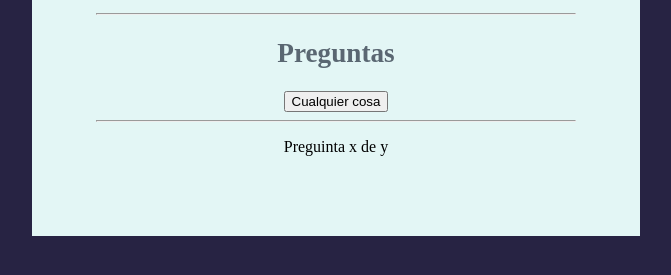
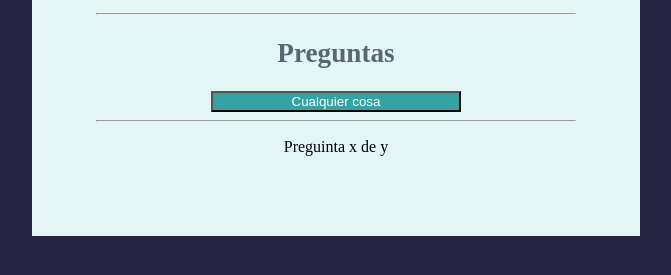
Before and after one commit to Shmarte1970/InglesAR, a website built with Vite: page index.html in a window 1280 px wide. Shown: the part 369-644 px from the top of the page, without its empty margins (304-975 px from the left). Built offline with nearby package versions, Linux system fonts and the light colour scheme.

Commit message:
quiz v1.12

```diff
--- a/css/style.css
+++ b/css/style.css
@@ -35,3 +35,9 @@ h1{
     font-size: 1.7rem;
     color: #5a6772;
 }
+
+.Button{
+    background-color: #34a3a3;
+    color: white;
+    width: 250px;
+}
```
